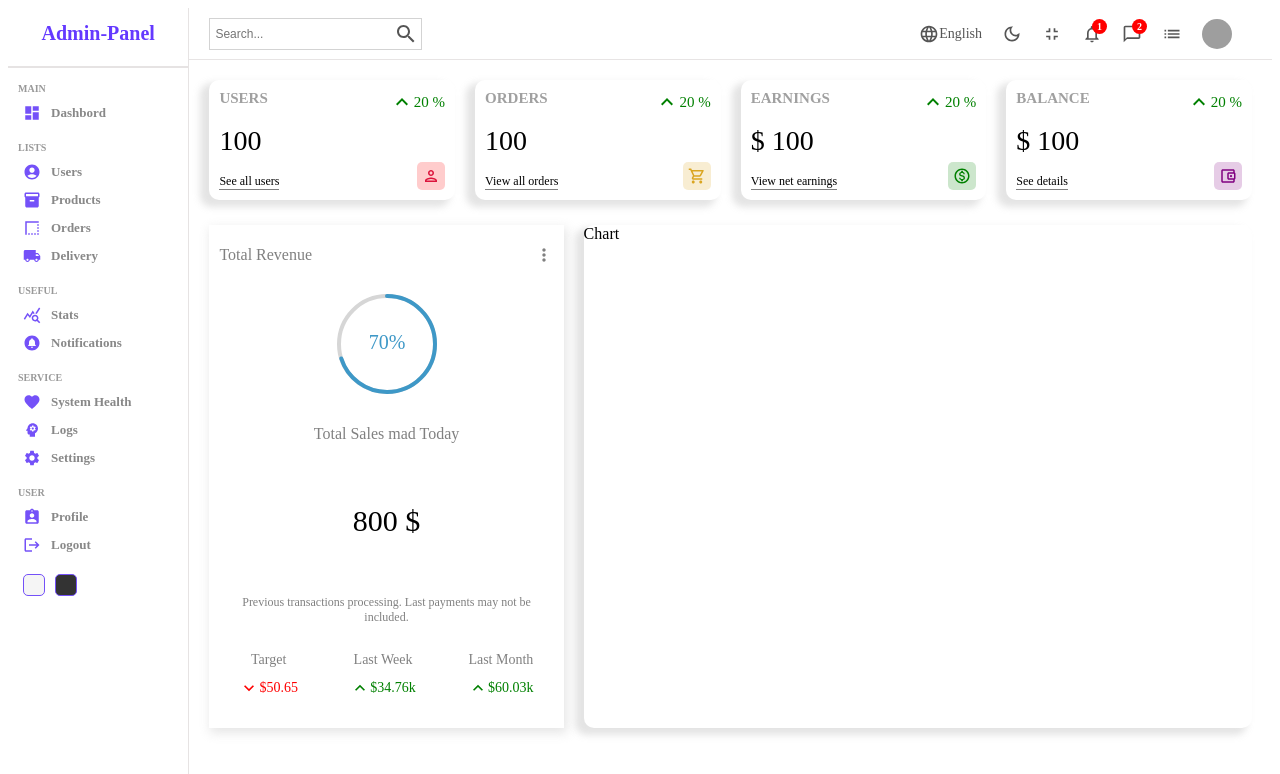
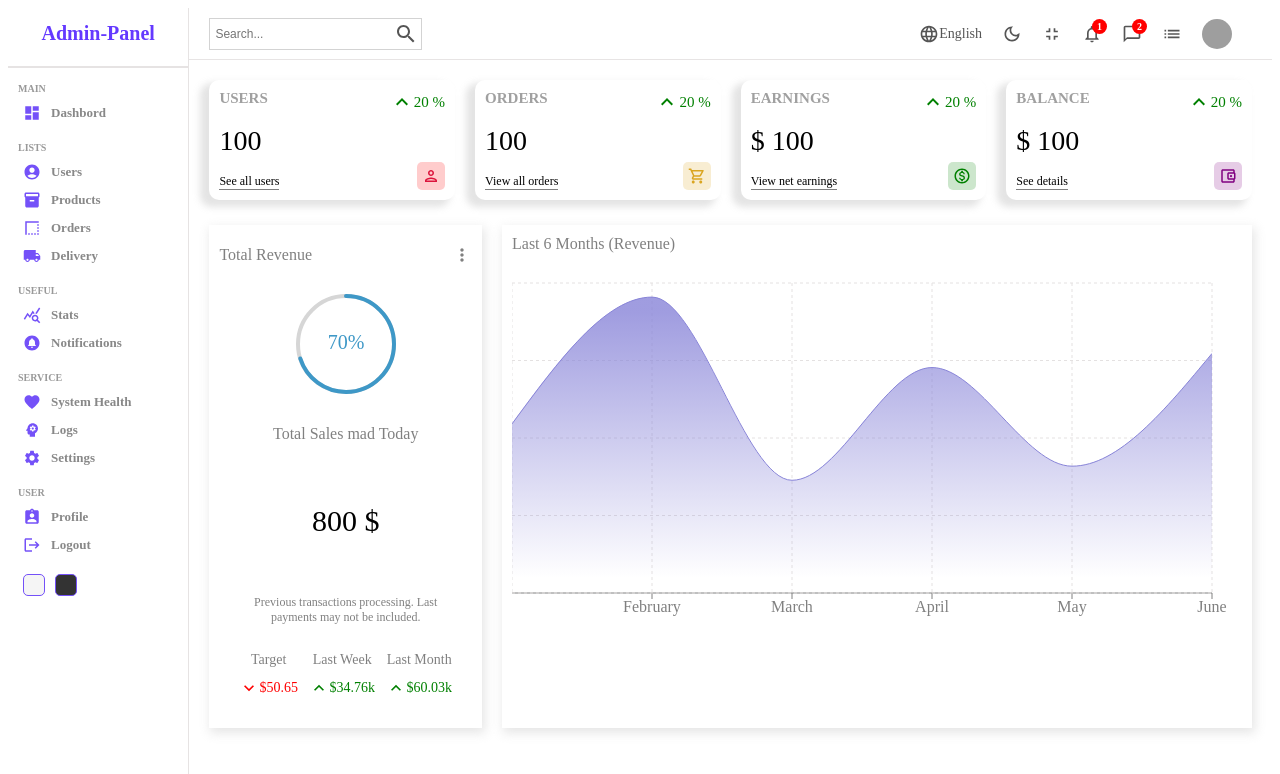
Before and after one commit to hamdi308/admi-Panel-React, a React (Create React App) app: page / in a window 1280 px wide. Shown: the top 774 px of the page. Built offline with nearby package versions, Linux system fonts and the light colour scheme; grey boxes are pictures that could not be loaded.

Commit message:
add chart component (Recharts)

```diff
--- a/package.json
+++ b/package.json
@@ -15,6 +15,7 @@
     "react-dom": "^18.2.0",
     "react-router-dom": "^6.4.2",
     "react-scripts": "5.0.1",
+    "recharts": "^2.1.14",
     "sass": "^1.55.0",
     "web-vitals": "^2.1.4"
   },
--- a/src/components/Chart/Chart.jsx
+++ b/src/components/Chart/Chart.jsx
@@ -1,8 +1,33 @@
-import React from 'react'
+import React, { PureComponent } from 'react';
 import './index.scss';
+import { AreaChart, Area, XAxis, YAxis, CartesianGrid, Tooltip, ResponsiveContainer } from 'recharts';
 const Chart = () => {
+const data = [
+  { name: "January", Total: 1200 },
+  { name: "February", Total: 2100 },
+  { name: "March", Total: 800 },
+  { name: "April", Total: 1600 },
+  { name: "May", Total: 900 },
+  { name: "June", Total: 1700 },
+];
   return (
-    <div className='chart'>Chart</div>
+    <div className='chart'>
+      <div className='title'>Last 6 Months (Revenue)</div>
+      <AreaChart width={730} height={350} data={data}
+  margin={{ top: 10, right: 30, left: 0, bottom: 0 }}>
+  <defs>
+    <linearGradient id="total" x1="0" y1="0" x2="0" y2="1">
+      <stop offset="5%" stopColor="#8884d8" stopOpacity={0.8}/>
+      <stop offset="95%" stopColor="#8884d8" stopOpacity={0}/>
+    </linearGradient>
+  </defs>
+  <XAxis dataKey="name" stroke='gray' />
+  <CartesianGrid strokeDasharray="3 3" className='chartGrid'/>
+  <Tooltip />
+  <Area type="monotone" dataKey="Total" stroke="#8884d8" fillOpacity={1} fill="url(#total)" />
+  <Area type="monotone" dataKey="pv" stroke="#82ca9d" fillOpacity={1} fill="url(#colorPv)" />
+</AreaChart>
+    </div>
   )
 }
 
--- a/src/components/Chart/index.scss
+++ b/src/components/Chart/index.scss
@@ -1,7 +1,15 @@
-.chart{
-    box-shadow: -7px 5px 7px 2px rgba(222, 222, 222, 0.83);
-        -webkit-box-shadow: -7px 5px 7px 2px rgba(222, 222, 222, 0.83);
-        -moz-box-shadow: -7px 5px 7px 2px rgba(222, 222, 222, 0.83);
-        border-radius: 10px;
+.chart {
     flex: 4;
+    -webkit-box-shadow: 2px 4px 10px 1px rgba(0, 0, 0, 0.47);
+    box-shadow: 2px 4px 10px 1px rgba(201, 201, 201, 0.47);
+    padding: 10px;
+    color: gray;
+
+    .title {
+        margin-bottom: 20px;
+    }
+
+    .chartGrid {
+        stroke: rgb(228, 225, 225);
+    }
 }
```
Also changed, not shown: 1 other file (tests, documents, lock files or other folders).
